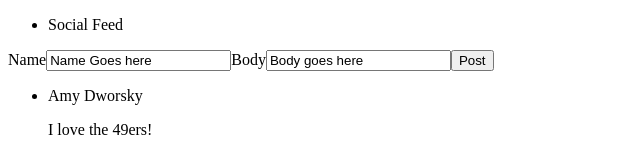
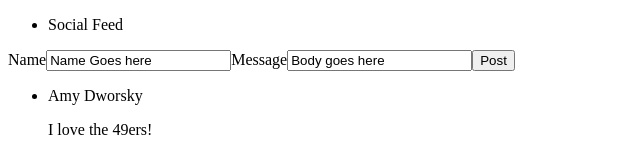
Before and after one commit to LizzieDworsky/SocialFeedTakeTwo, a React (Create React App) app: page / in a window 1280 px wide. Shown: the top 155 px of the page, without its empty margins (0-640 px from the left). Built offline with nearby package versions, Linux system fonts and the light colour scheme.

Commit message:
finish and tested CreatePost cpmonent form

```diff
--- a/package.json
+++ b/package.json
@@ -8,6 +8,7 @@
     "@testing-library/user-event": "^13.5.0",
     "react": "^18.2.0",
     "react-dom": "^18.2.0",
+    "react-icons": "^4.6.0",
     "react-scripts": "5.0.1",
     "web-vitals": "^2.1.4"
   },
--- a/src/App.js
+++ b/src/App.js
@@ -8,21 +8,21 @@ function App() {
         {
             id: 1,
             name: "Amy Dworsky",
-            body: "I love the 49ers!",
+            message: "I love the 49ers!",
             isLiked: false,
             isDisliked: false,
         },
         {
             id: 2,
             name: "Josh Dworsky",
-            body: "Go Niners Go!",
+            message: "Go Niners Go!",
             isLiked: false,
             isDisliked: false,
         },
         {
             id: 3,
             name: "Mike Terrill",
-            body: "Go Packers!",
+            message: "Go Packers!",
             isLiked: false,
             isDisliked: false,
         },
@@ -31,7 +31,7 @@ function App() {
     return (
         <div>
             <NavBar />
-            <CreatePost posts={posts} />
+            <CreatePost posts={posts} setPosts={setPosts} />
             <DisplayPosts posts={posts} />
         </div>
     );
--- a/src/components/CreatePost.jsx
+++ b/src/components/CreatePost.jsx
@@ -1,15 +1,25 @@
 import React from "react";
 import { useState } from "react";
 
-const CreatePost = ({ posts }) => {
-    const [newPost, setNewPost] = useState({});
+const CreatePost = ({ posts, setPosts }) => {
     const [name, setName] = useState("Name Goes here");
-    const [body, setBody] = useState("Body goes here");
+    const [message, setMessage] = useState("Body goes here");
 
     function handleCreate(event) {
         event.preventDefault();
-        let tempPost = {};
-        setNewPost(tempPost);
+        let tempPost = {
+            id: posts.length + 1,
+            name: name,
+            message: message,
+            isLiked: false,
+            isDiliked: false,
+        };
+        createPost(tempPost);
+    }
+
+    function createPost(tempPost) {
+        let tempEntries = [...posts, tempPost];
+        setPosts(tempEntries);
     }
 
     return (
@@ -20,11 +30,11 @@ const CreatePost = ({ posts }) => {
                 value={name}
                 onChange={(event) => setName(event.target.value)}
             />
-            <label>Body</label>
+            <label>Message</label>
             <input
                 type="text"
-                value={body}
-                onChange={(event) => setBody(event.target.value)}
+                value={message}
+                onChange={(event) => setMessage(event.target.value)}
             />
             <button type="submit">Post</button>
         </form>
--- a/src/components/Post.jsx
+++ b/src/components/Post.jsx
@@ -4,7 +4,7 @@ const Post = ({ post }) => {
     return (
         <div>
             <p>{post.name}</p>
-            <p>{post.body}</p>
+            <p>{post.message}</p>
         </div>
     );
 };
```
Also changed, not shown: 1 other file (tests, documents, lock files or other folders).
